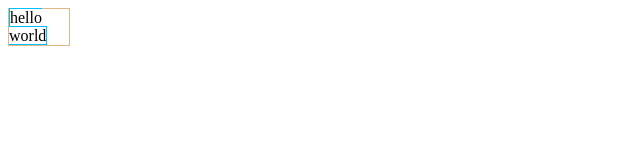
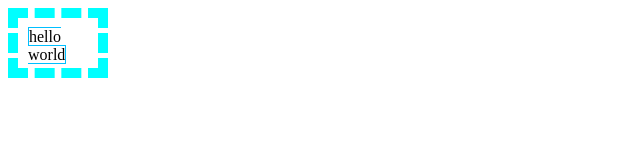
Before and after one commit to mochase/js-primer, a plain HTML site: page dom/getClientRects.html in a window 1280 px wide. Shown: the whole page, without its empty margins (0-640 px from the left). Drawn offline with Linux system fonts and the light colour scheme.

Commit message:
some updated

```diff
--- a/dom/getClientRects.html
+++ b/dom/getClientRects.html
@@ -15,10 +15,16 @@
 <style>
     div {
         width: 60px;
-        border: 1px solid burlywood
+        height: 30px;
+        padding: 10px;
+        overflow: scroll;
+        border: 10px dashed aqua;
     }
     span {
-        border: 1px solid deepskyblue
+        border: 1px solid deepskyblue;
     }
 </style>
+<script>
+    console.log(document.querySelector('div').offsetHeight)
+</script>
 </html>
```
Also changed, not shown: dom/index.md (+7 -0 lines).
